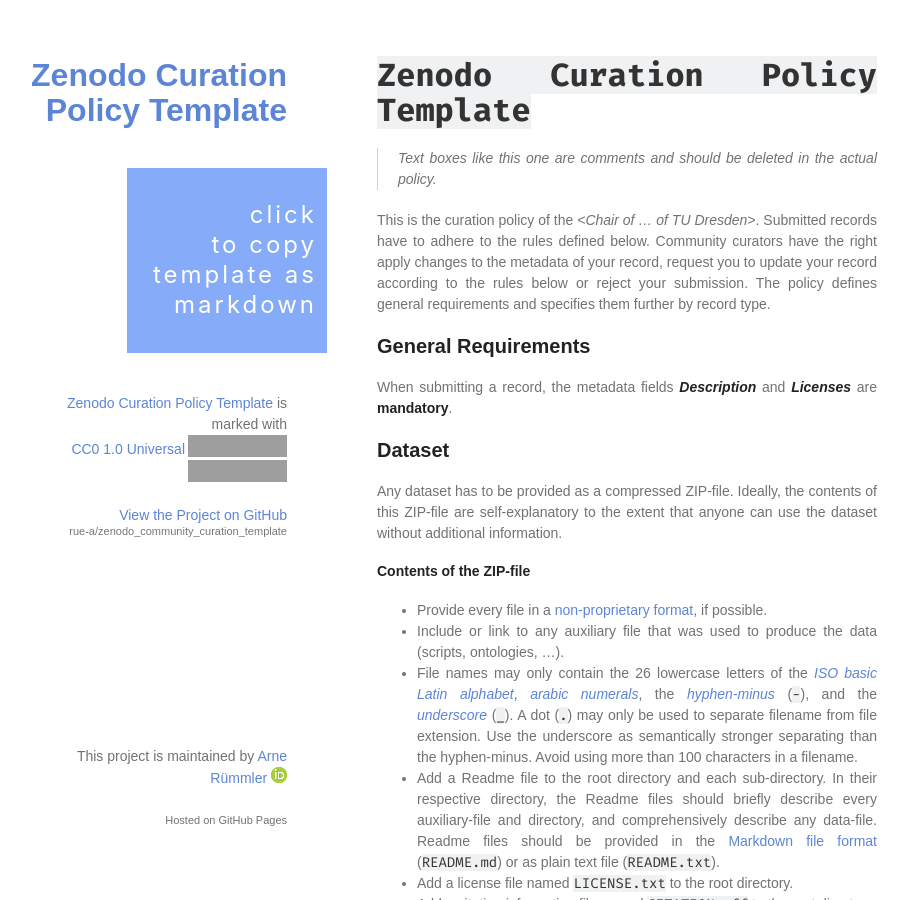
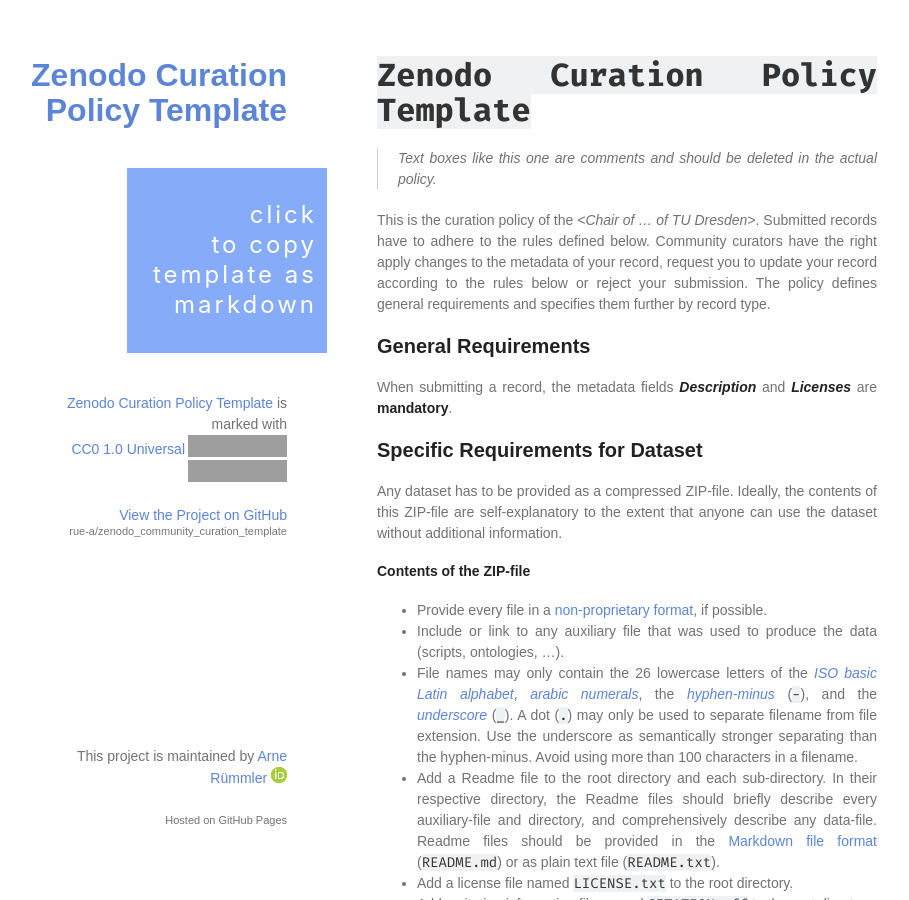
Before and after one commit to rue-a/zenodo_community_curation_template, a Jekyll site: the page built from index.md, in a window 1280 px wide and 900 px high. Shown: the whole window, without its empty margins (193-1102 px from the left). Built offline with Jekyll 4.4.1, drawn with Linux system fonts in a browser that asks for light colours; our own code applies the rules of GitHub Pages for plain Markdown files; the repository's description, which GitHub fills in, is left out; grey boxes are pictures that could not be loaded.

Commit message:
Change Dataset headline.md

```diff
--- a/index.md
+++ b/index.md
@@ -8,7 +8,7 @@
 
 When submitting a record, the metadata fields __*Description*__ and __*Licenses*__ are **mandatory**.
 
-### Dataset
+### Specific Requirements for Dataset
 
 Any dataset has to be provided as a compressed ZIP-file. Ideally, the contents of this ZIP-file are self-explanatory to the extent that anyone can use the dataset without additional information.
 
```
